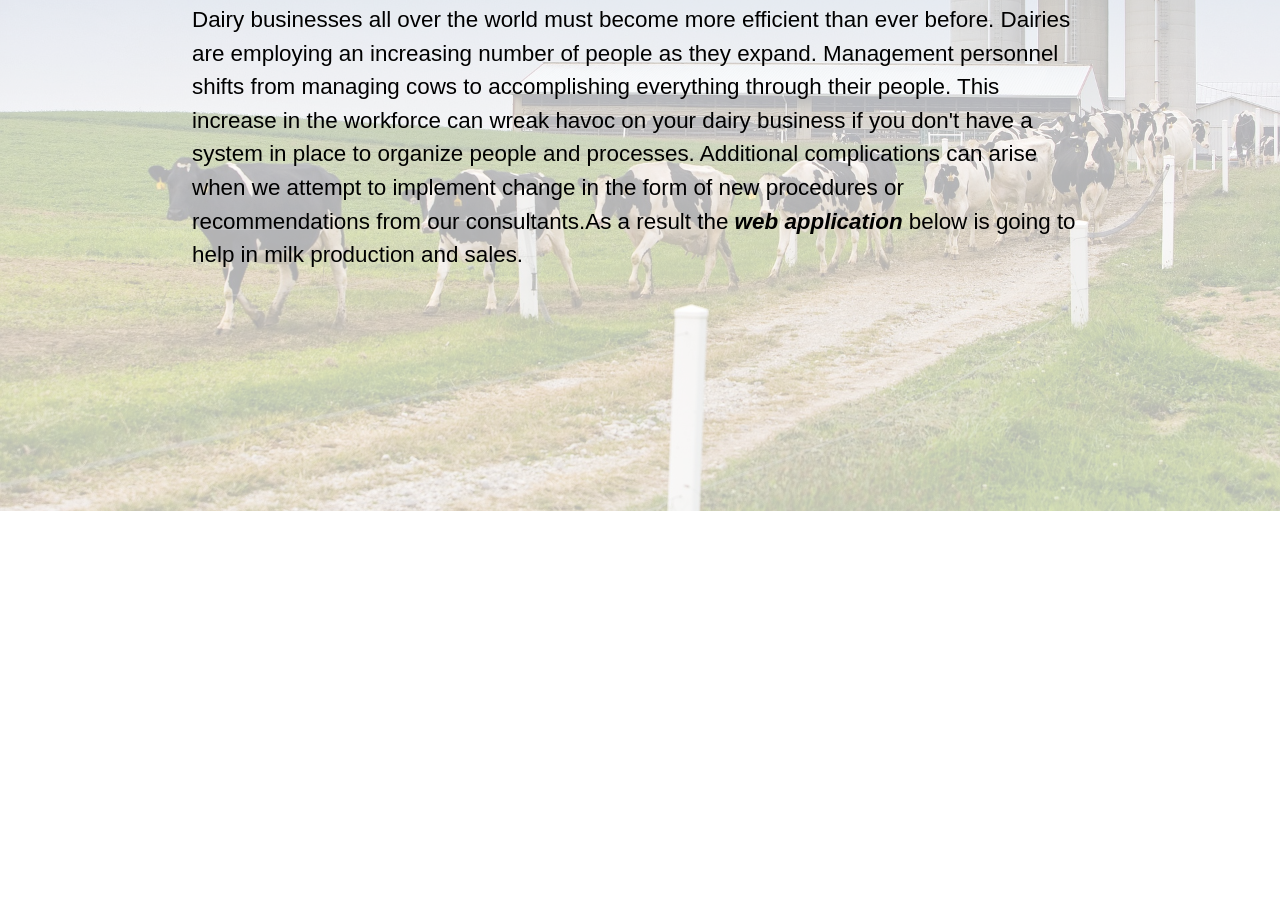
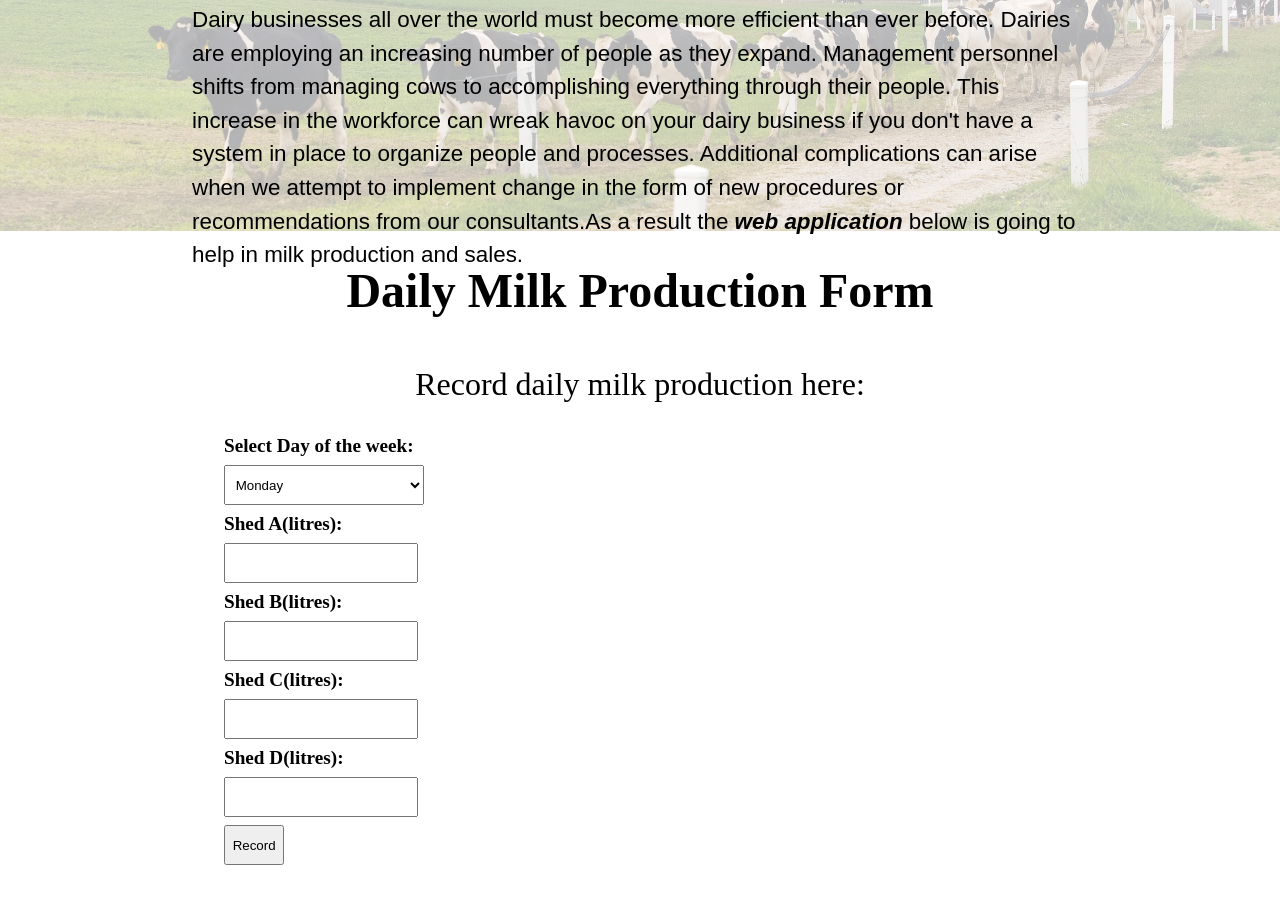
Before and after one commit to Kiptoo462/Dairy-Business, a plain HTML site: page index.html in a window 1280 px wide. Shown: the part 289-1186 px from the top of the page. Before the commit the page ends 800 px from the top, so only its background shows below. Drawn offline with Linux system fonts and the light colour scheme.

Commit message:
Added daily milk production form

```diff
--- a/css/styles.css
+++ b/css/styles.css
@@ -7,7 +7,7 @@
 #home{
   position: relative;
   width: 100%;
-  height: 100vh;
+  height: 65vh;
   display: flex;
   flex-direction: column;
   justify-content: flex-start;
@@ -47,3 +47,40 @@ margin-bottom: .5em;
   line-height: 1.5;
   font-size: 1.4em;
 }
+
+.daily-production{
+  max-width: 65%;
+  margin: 2em auto;
+}
+
+.daily-production h1{
+  text-align: center;
+  font-size: 3em;
+  margin-bottom: 1em;
+}
+
+.daily-production p{
+  text-align: center;
+  font-size: 2em;
+  margin-bottom: 1em;
+}
+
+.daily-production form{
+  max-width: 100%;
+  margin: 0em auto;
+}
+
+.daily-production label{
+  font-size: 1.2em;
+  font-weight: 700;
+}
+.daily-production select{
+  width: 200px;
+}
+.daily-production input, .daily-production select, .daily-production button{
+  display: block;
+  height: 40px;
+  padding: .5em;
+  margin: .6em 0em;
+
+}
--- a/index.html
+++ b/index.html
@@ -13,5 +13,38 @@
     <h1>Dairy Business</h1>
     <p>Dairy businesses all over the world must become more efficient than ever before. Dairies are employing an increasing number of people as they expand. Management personnel shifts from managing cows to accomplishing everything through their people. This increase in the workforce can wreak havoc on your dairy business if you don't have a system in place to organize people and processes. Additional complications can arise when we attempt to implement change in the form of new procedures or recommendations from our consultants.As a result the <em><strong>web application</strong></em> below is going  to help in milk production and sales.</p>
   </div>
+
+  <div class="daily-production">
+    <h1>Daily Milk Production Form</h1>
+    <p>Record daily milk production here:</p>
+    <form action="" name="daily-produce-form" method="post">
+      <label for="day">Select Day of the week:</label>
+      <select name="day" id="day">
+        <option value="Monday">Monday</option>
+        <option value="Tuesday">Tuesday</option>
+        <option value="Wednesday">Wednesday</option>
+        <option value="Thursday">Thursday</option>
+        <option value="Friday">Friday</option>
+        <option value="Saturday">Saturday</option>
+        <option value="Sunday">Sunday</option>
+      </select>
+
+      <label for="shed-a">Shed A(litres):</label>
+      <input type="number" name="shed-a" id="shed-a">
+
+      <label for="shed-b">Shed B(litres):</label>
+      <input type="number" name="shed-b" id="shed-b">
+
+      <label for="shed-c">Shed C(litres):</label>
+      <input type="number" name="shed-c" id="shed-c">
+
+      <label for="shed-d">Shed D(litres):</label>
+      <input type="number" name="shed-d" id="shed-d">
+
+      <button type="submit">Record</button>
+    </form>
+  </div>
+
+  <script src="js/main.js"></script>
 </body>
 </html>
```
